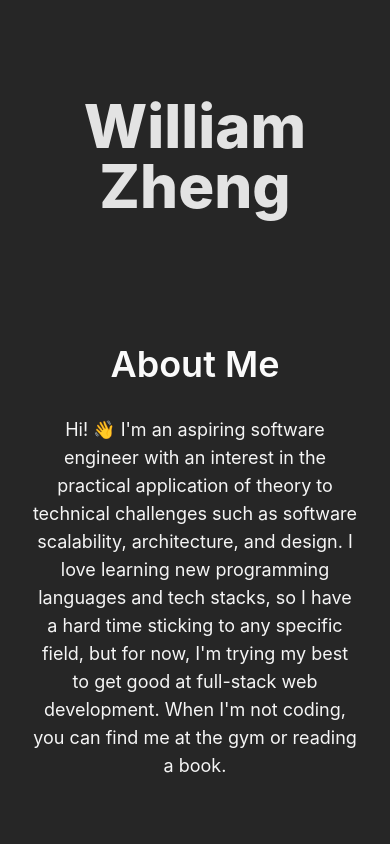
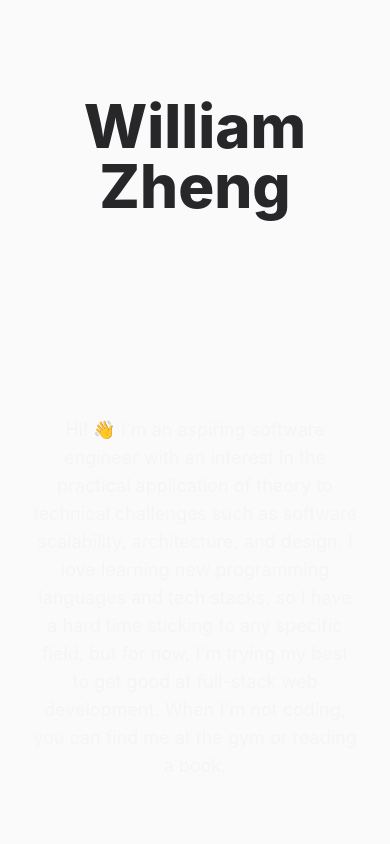
Before and after one commit to wzhengg/portfolio, a React (Vite) app: page / in a window 390 px wide. Shown: the top 844 px of the page. Built offline with nearby package versions, Linux system fonts and the light colour scheme.

Commit message:
Add media query for dark mode

```diff
--- a/src/index.css
+++ b/src/index.css
@@ -9,14 +9,21 @@
   font-weight: 400;
 
   color-scheme: light dark;
-  color: rgba(255, 255, 255, 0.87);
-  background-color: #262626;
+  color: #27272a;
+  background-color: #fafafa;
 
   font-synthesis: none;
   text-rendering: optimizeLegibility;
   -webkit-font-smoothing: antialiased;
   -moz-osx-font-smoothing: grayscale;
   -webkit-text-size-adjust: 100%;
+}
+
+@media (prefers-color-scheme: dark) {
+  :root {
+    color: #fafafa;
+    background-color: #27272a;
+  }
 }
 
 html,
```
